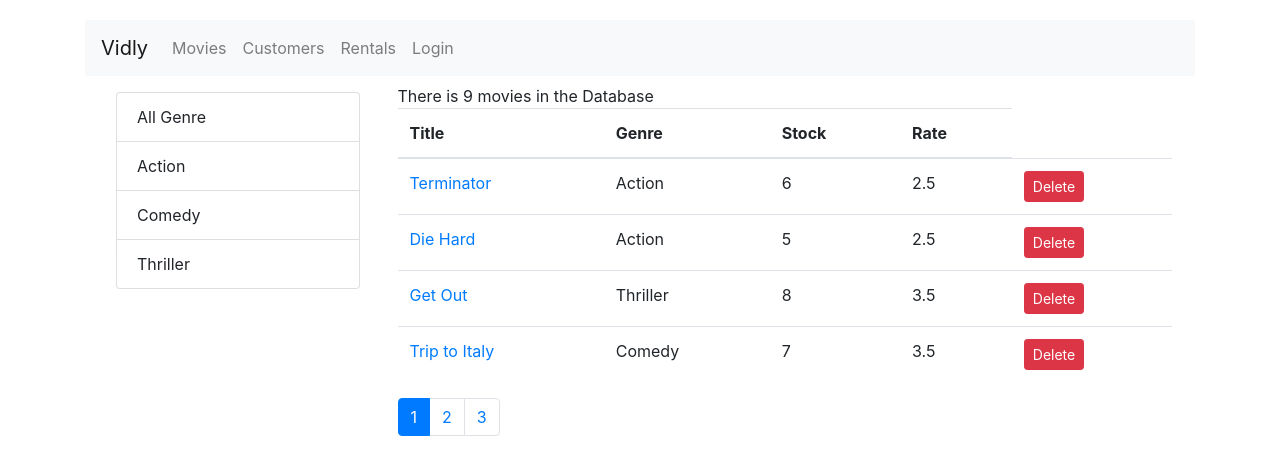
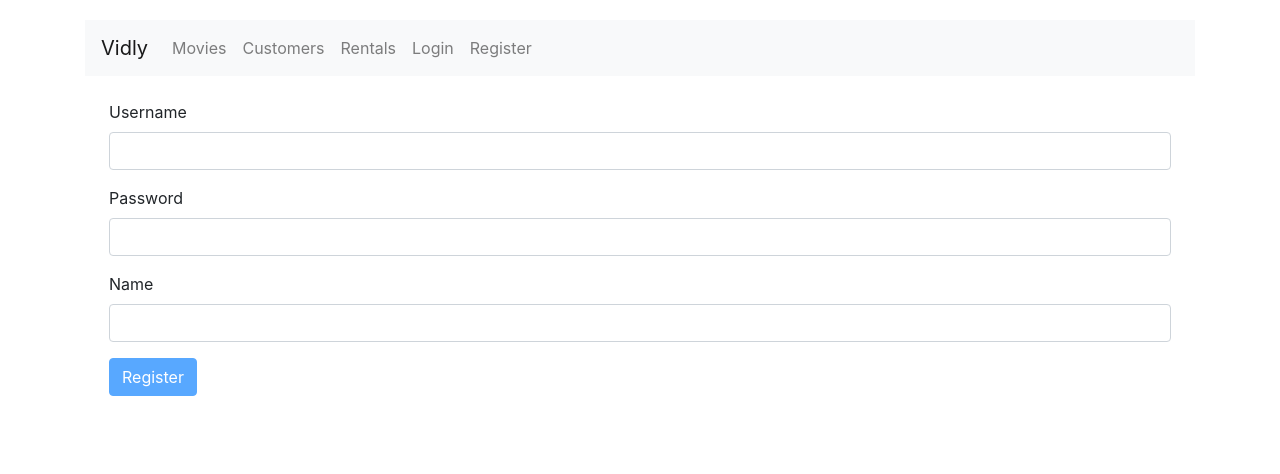
Before and after one commit to blackbox47/vidly, a React (Create React App) app: page /registration in a window 1280 px wide. Before the commit this address led to /movies. Shown: the top 474 px of the page. Built offline with nearby package versions, Linux system fonts and the light colour scheme.

Commit message:
Add new Movie Form Created

```diff
--- a/src/App.js
+++ b/src/App.js
@@ -8,6 +8,8 @@ import Rentals from "./components/Rentals";
 import MovieForm from "./components/movieForm";
 import NotFound from "./components/not-found";
 import Login from "./components/login";
+import Registration from "./components/registration";
+import AddNewMovie from "./components/addNewMovie";
 
 class App extends Component {
   state = {};
@@ -16,7 +18,9 @@ class App extends Component {
       <main className="container">
         <NavBar></NavBar>
         <Switch>
+          <Route path="/registration" component={Registration}></Route>
           <Route path="/login" component={Login}></Route>
+          <Route path="/movies/new" component={AddNewMovie}></Route>
           <Route path="/movies/:id" component={MovieForm}></Route>
           <Route path="/movies" component={Movie}></Route>
           <Route path="/customers" component={Customers}></Route>
--- /dev/null
+++ b/src/components/addNewMovie.jsx
@@ -0,0 +1,53 @@
+import React from "react";
+import Form from "./common/form";
+import Joi from "joi-browser";
+import { saveMovie, getMovie } from "../services/fakeMovieService";
+import { getMovies } from "./../services/fakeMovieService";
+
+class AddNewMovie extends Form {
+  state = {
+    data: { title: "", genre: "", numberInStock: "", dailyRentalRate: "" },
+    errors: ""
+  };
+
+  schema = {
+    title: Joi.string().required(),
+    genre: Joi.string().required(),
+    numberInStock: Joi.number()
+      .min(0)
+      .max(10)
+      .required(),
+    dailyRentalRate: Joi.number()
+      .min(0)
+      .max(5)
+      .required()
+  };
+
+  doSubmit() {
+    /// call backend Services
+    console.log("Add new movie page");
+    // const movies = {
+    //   _id: "5555b21ca3eeb7f6fbccd471821",
+    //   title: "The Avengers+++++",
+    //   genre: { _id: "5b21ca3eeb7f6fbccd471818", name: "Action" },
+    //   numberInStock: 7,
+    //   dailyRentalRate: 3.5
+    // };
+    // saveMovie(movies);
+    // console.log(getMovies());
+  }
+
+  render() {
+    return (
+      <form onSubmit={this.handleSubmit} className="m-4">
+        {this.renderInput("title", "Title")}
+        {this.renderInput("genre", "Genre")}
+        {this.renderInput("numberInStock", "Stock")}
+        {this.renderInput("dailyRentalRate", "Rate")}
+        {this.renderButton("Save")}
+      </form>
+    );
+  }
+}
+
+export default AddNewMovie;
--- /dev/null
+++ b/src/components/common/form.jsx
@@ -0,0 +1,105 @@
+import React, { Component } from "react";
+import Joi from "joi-browser";
+import Input from "./input";
+import Select from "./select";
+
+class Form extends Component {
+  state = {
+    data: {},
+    errors: {}
+  };
+
+  validate = () => {
+    const options = { abortEarly: false };
+    const { error } = Joi.validate(this.state.data, this.schema, options);
+    if (!error) return null;
+
+    const errors = {};
+    for (let item of error.details) errors[item.path[0]] = item.message;
+    return errors;
+  };
+
+  validateProperty = ({ name, value }) => {
+    const obj = { [name]: value };
+    const schema = { [name]: this.schema[name] };
+    const { error } = Joi.validate(obj, schema);
+    return error ? error.details[0].message : null;
+  };
+
+  handleSubmit = e => {
+    e.preventDefault();
+
+    const errors = this.validate();
+    this.setState({ errors: errors || {} });
+    if (errors) return;
+
+    this.doSubmit();
+  };
+
+  handleChange = ({ currentTarget: input }) => {
+    const errors = { ...this.state.errors };
+    const errorMessage = this.validateProperty(input);
+    if (errorMessage) errors[input.name] = errorMessage;
+    else delete errors[input.name];
+
+    const data = { ...this.state.data };
+    data[input.name] = input.value;
+
+    this.setState({ data, errors });
+  };
+  renderButton(label) {
+    return (
+      <button
+        disabled={this.validate()}
+        type="submit"
+        className="btn btn-primary"
+      >
+        {label}
+      </button>
+    );
+  }
+  renderInput(name, label, type = "text") {
+    return (
+      <Input
+        label={label}
+        name={name}
+        value={this.state.data[name]}
+        onChange={this.handleChange}
+        error={this.state.errors[name]}
+        type={type}
+        // autoFocus={name === "username" ? "autoFocus" : null}
+      />
+    );
+  }
+  renderSelect(name, label, options) {
+    const { data, errors } = this.state;
+
+    return (
+      <Select
+        name={name}
+        value={data[name]}
+        label={label}
+        options={options}
+        onChange={this.handleChange}
+        error={errors[name]}
+      />
+    );
+  }
+}
+
+export default Form;
+
+// renderSelect(name, label, options) {
+//   const { data, errors } = this.state;
+
+//   return (
+//     <Select
+//       name={name}
+//       value={data[name]}
+//       label={label}
+//       options={options}
+//       onChange={this.handleChange}
+//       error={errors[name]}
+//     />
+//   );
+// }
--- a/src/components/common/input.jsx
+++ b/src/components/common/input.jsx
@@ -1,21 +1,11 @@
 import React from "react";
 
-const Input = props => {
+const Input = ({ name, label, error, ...rest }) => {
   return (
     <div className="form-group">
-      <label htmlFor={props.name}>{props.label}</label>
-      <input
-        id={props.name}
-        name={props.name}
-        value={props.value}
-        onChange={props.onChange}
-        placeholder={props.label}
-        type="text"
-        className="form-control"
-        ref={props.reference}
-      />
-      {props.error && <div className="alert alert-danger">{props.error}</div>}
-      {/* {props.error && <div className="alert alert-danger">{error}</div>} */}
+      <label htmlFor={name}>{label}</label>
+      <input {...rest} name={name} id={name} className="form-control" />
+      {error && <div className="alert alert-danger">{error}</div>}
     </div>
   );
 };
--- /dev/null
+++ b/src/components/common/select.jsx
@@ -0,0 +1,20 @@
+import React from "react";
+
+const Select = ({ name, label, options, error, ...rest }) => {
+  return (
+    <div className="form-group">
+      <label htmlFor={name}>{label}</label>
+      <select name={name} id={name} {...rest} className="form-control">
+        <option value="" />
+        {options.map(option => (
+          <option key={option._id} value={option._id}>
+            {option.name}
+          </option>
+        ))}
+      </select>
+      {error && <div className="alert alert-danger">{error}</div>}
+    </div>
+  );
+};
+
+export default Select;
--- a/src/components/login.jsx
+++ b/src/components/login.jsx
@@ -1,10 +1,10 @@
-import React, { Component } from "react";
+import React from "react";
 import Joi from "joi-browser";
-import Input from "./common/input";
+import Form from "./common/form";
 
-class Login extends Component {
+class Login extends Form {
   state = {
-    account: { username: "", password: "" },
+    data: { username: "", password: "" },
     errors: {}
   };
 
@@ -13,91 +13,20 @@ class Login extends Component {
     password: Joi.string().required()
   };
 
-  handleSubmit = e => {
-    e.preventDefault();
-
-    const errors = this.validate();
-    console.log(errors);
-    this.setState({ errors: errors || "" });
-    if (errors) return;
-
+  doSubmit = () => {
     //// Call backend Services
-    console.log("Submitted");
-  };
-
-  validate = () => {
-    const result = Joi.validate(this.state.account, this.schema, {
-      abortEarly: false
-    });
-    if (!result.error) return null;
-    const errors = {};
-    for (let item of result.error.details) errors[item.path[0]] = item.message;
-    return errors;
-  };
-
-  handleChange = e => {
-    const account = { ...this.state.account };
-    account[e.currentTarget.name] = e.currentTarget.value;
-    this.setState({ account });
+    console.log("Login Form Submitted");
   };
 
   render() {
     return (
       <form onSubmit={this.handleSubmit} className="m-4">
-        <Input
-          label="Username"
-          name="username"
-          value={this.state.account.username}
-          onChange={this.handleChange}
-          error={this.state.errors.username}
-        />
-        <Input
-          label="Password"
-          name="password"
-          value={this.state.account.password}
-          onChange={this.handleChange}
-          error={this.state.errors.password}
-        />
-        <button
-          disabled={this.validate()}
-          type="submit"
-          className="btn btn-primary"
-        >
-          Submit
-        </button>
+        {this.renderInput("username", "Username")}
+        {this.renderInput("password", "Password", "password")}
+        {this.renderButton("Login")}
       </form>
     );
   }
 }
 
 export default Login;
-
-// <div className="form-group">
-//           <label htmlFor="username">Username</label>
-//           <input
-//             autoFocus
-//             id="username"
-//             name="username"
-//             value={this.state.account.username}
-//             onChange={this.handleChange}
-//             ref={this.username}
-//             type="text"
-//             className="form-control"
-//             placeholder="Enter username"
-//           />
-//         </div>
-//         <div className="form-group">
-//           <div className="form-group">
-//             <label htmlFor="password">Password</label>
-//             <input
-//               id="password"
-//               name="password"
-//               value={this.state.account.password}
-//               onChange={this.handleChange}
-//               ref={this.password}
-//               type="password"
-//               className="form-control"
-//               placeholder="Password"
-//             />
-//           </div>
-//         </div>
--- a/src/components/movies.jsx
+++ b/src/components/movies.jsx
@@ -5,6 +5,7 @@ import Pagination from "./common/pagination";
 import { paginate } from "./utils/paginate";
 import ListGroup from "./common/listGroup";
 import MovieTable from "./movieTable";
+import { Link } from "react-router-dom";
 
 class Movie extends Component {
   state = {
@@ -60,12 +61,20 @@ class Movie extends Component {
             ></ListGroup>
           </div>
           <div className="col">
-            <span>
-              {filtered.length === 0
-                ? "There is no Movie in the Database"
-                : "There is " + filtered.length + " movies in the Database"}
-            </span>
-
+            <Link
+              to="/movies/new"
+              className="btn btn-primary"
+              style={{ marginBottom: 2 }}
+            >
+              New Movie
+            </Link>
+            <div>
+              <span>
+                {filtered.length === 0
+                  ? "There is no Movie in the Database"
+                  : "There is " + filtered.length + " movies in the Database"}
+              </span>
+            </div>
             <MovieTable
               paginated_movies={paginated_movies}
               onDelete={this.handleDelete}
--- a/src/components/navbar.jsx
+++ b/src/components/navbar.jsx
@@ -22,6 +22,9 @@ const NavBar = () => {
           <Link className="nav-item nav-link" to="/login">
             Login
           </Link>
+          <Link className="nav-item nav-link" to="/registration">
+            Register
+          </Link>
         </div>
       </div>
     </nav>
--- /dev/null
+++ b/src/components/registration.jsx
@@ -0,0 +1,37 @@
+import React from "react";
+import Joi from "joi-browser";
+import Form from "./common/form";
+
+class Registration extends Form {
+  state = {
+    data: { username: "", password: "", name: "" },
+    errors: {}
+  };
+  schema = {
+    username: Joi.string()
+      .email()
+      .required(),
+    password: Joi.string()
+      .min(5)
+      .required(),
+    name: Joi.string().required()
+  };
+
+  doSubmit() {
+    /// call backend Services
+    console.log("Registration Form Submitted");
+  }
+
+  render() {
+    return (
+      <form onSubmit={this.handleSubmit} className="m-4">
+        {this.renderInput("username", "Username", "autoFocus")}
+        {this.renderInput("password", "Password", "password")}
+        {this.renderInput("name", "Name")}
+        {this.renderButton("Register")}
+      </form>
+    );
+  }
+}
+
+export default Registration;
--- a/src/services/fakeMovieService.js
+++ b/src/services/fakeMovieService.js
@@ -77,7 +77,7 @@ export function getMovie(id) {
 
 export function saveMovie(movie) {
   let movieInDb = movies.find(m => m._id === movie._id) || {};
-  movieInDb.name = movie.name;
+  movieInDb.title = movie.title;
   movieInDb.genre = genresAPI.genres.find(g => g._id === movie.genreId);
   movieInDb.numberInStock = movie.numberInStock;
   movieInDb.dailyRentalRate = movie.dailyRentalRate;
```
